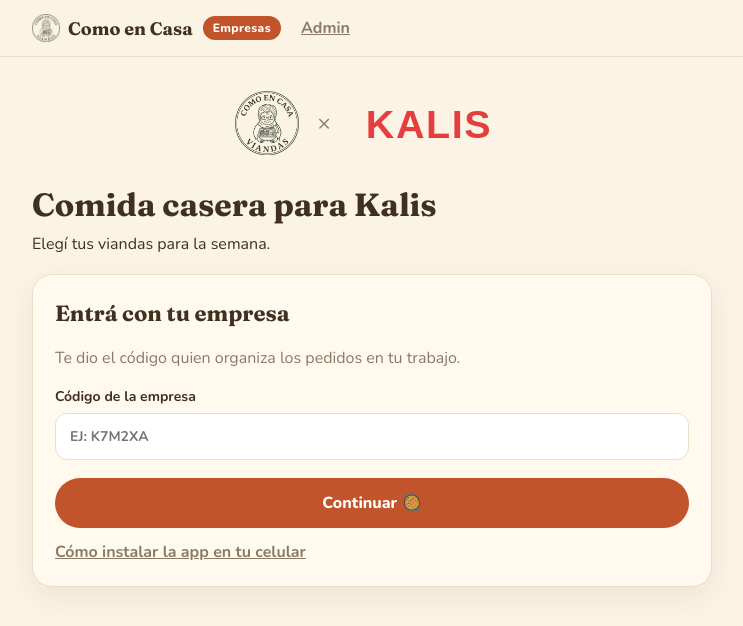
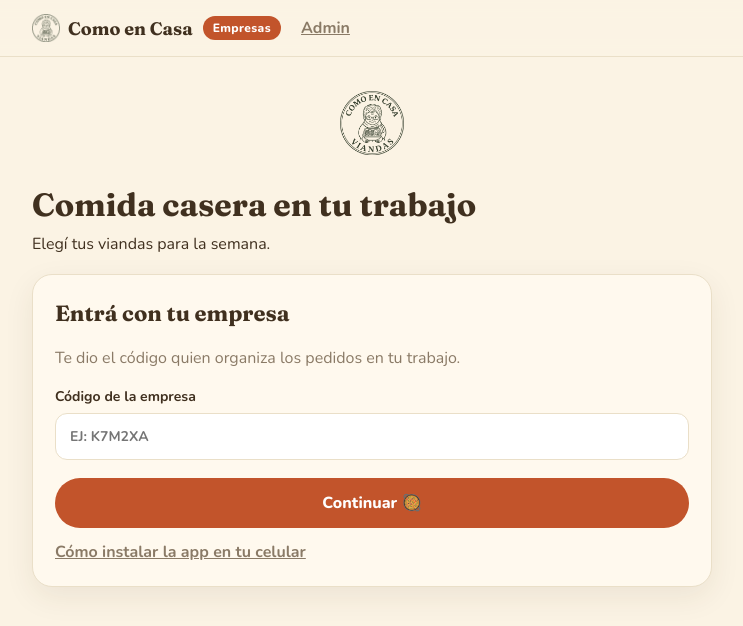
Before and after one commit to martinaltobelli21-cpu/como-en-casa-empresas, a website: page index.html in a window 1280 px wide. Shown: the whole page, without its empty margins (268-1011 px from the left). Drawn offline with nearby package versions, Linux system fonts and the light colour scheme.

Commit message:
Landing inicial sin marca de empresa (Kalis aparece recien con el codigo)

```diff
--- a/index.html
+++ b/index.html
@@ -40,11 +40,9 @@
     <section id="view-join" class="view hidden">
       <div class="logos-row">
         <img src="/icons/como-en-casa-logo.png" alt="Como en Casa" class="cec-logo" />
-        <span class="logos-sep">×</span>
-        <img src="/icons/kalis-logo.svg" alt="Kalis" class="kalis-logo" />
       </div>
       <div class="hero">
-        <h1>Comida casera para Kalis</h1>
+        <h1>Comida casera en tu trabajo</h1>
         <p>Elegí tus viandas para la semana.</p>
       </div>
       <div class="card">
@@ -65,11 +63,11 @@
     <section id="view-login" class="view hidden">
       <div class="logos-row">
         <img src="/icons/como-en-casa-logo.png" alt="Como en Casa" class="cec-logo" />
-        <span class="logos-sep">×</span>
-        <img src="/icons/kalis-logo.svg" alt="Kalis" class="kalis-logo" />
+        <span class="logos-sep hidden" id="login-logo-sep">×</span>
+        <img src="" alt="" class="kalis-logo hidden" id="login-company-logo" />
       </div>
       <div class="hero">
-        <h1>Ingresá</h1>
+        <h1 id="login-hero-title">Ingresá</h1>
         <p class="muted" id="login-company"></p>
       </div>
       <div class="card">
```
